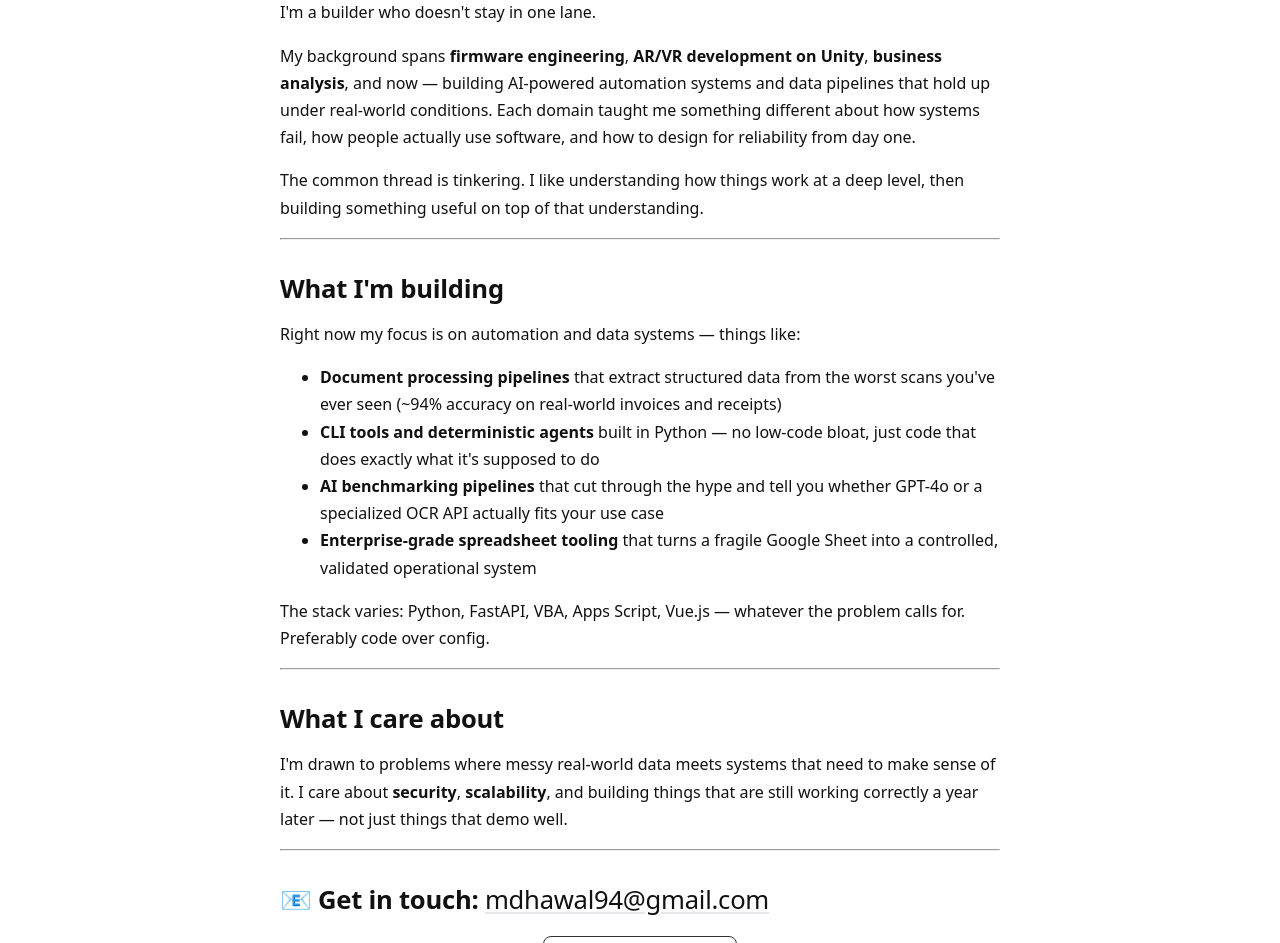
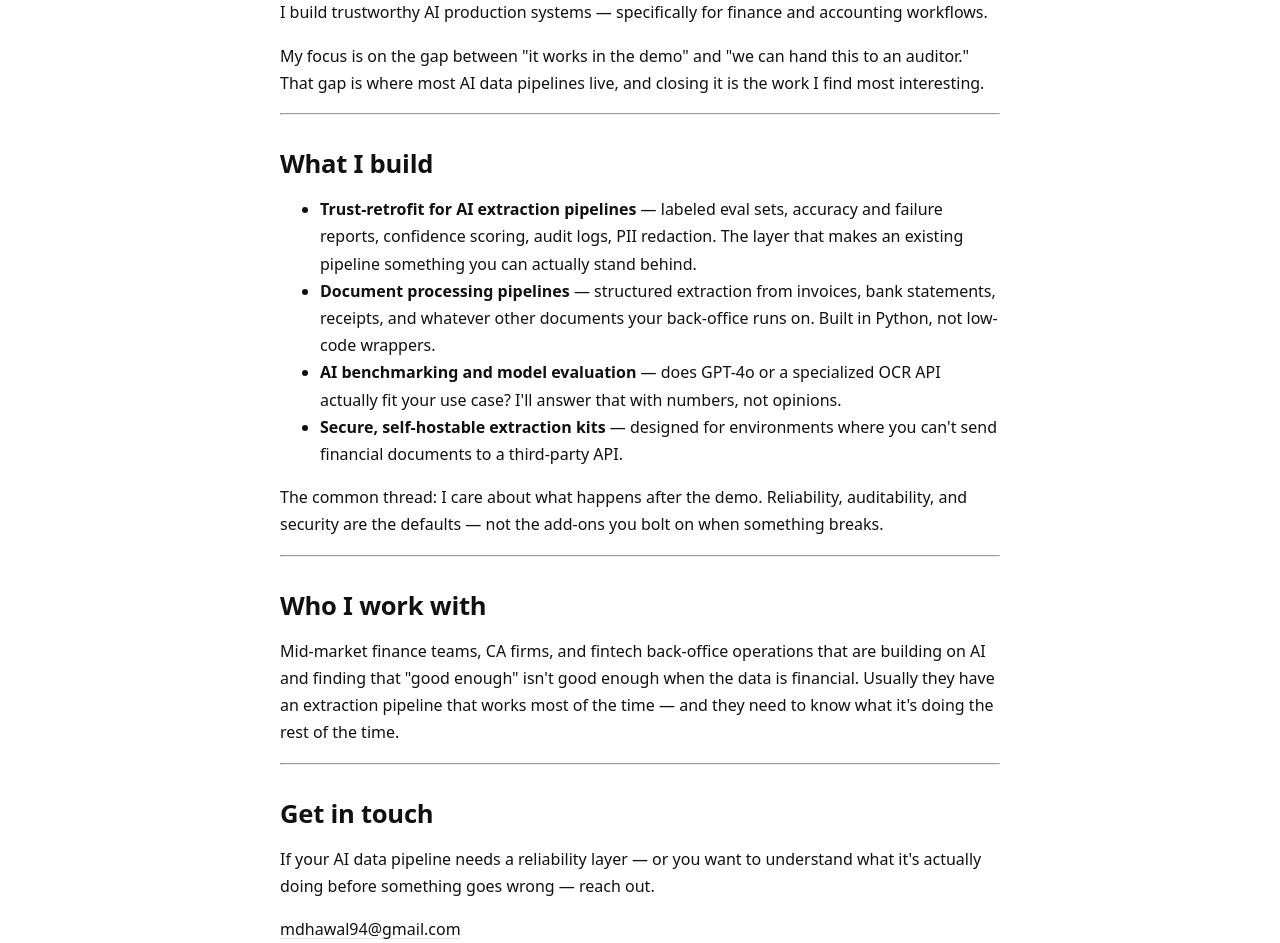
Before and after one commit to dave8172/dave8172-website, an Astro site in the folder frontend/: page /about in a window 1280 px wide. Shown: the part 142-1085 px from the top of the page. Built offline with nearby package versions, Linux system fonts and the light colour scheme; Astro itself is replaced by a stand-in of ours.

Commit message:
Reposition site around AI trust layer for finance workflows
Remove firmware/AR/VR references. New positioning: trustworthy AI data pipelines
for finance/accounting teams — accuracy reports, audit logs, confidence scoring,
PII redaction. Target: CA firms, fintech back-office, mid-market finance ops.

Co-Authored-By: Claude Sonnet 4.6 <noreply@anthropic.com>

```diff
--- a/frontend/src/pages/about.mdx
+++ b/frontend/src/pages/about.mdx
@@ -1,42 +1,43 @@
 ---
 layout: ../layouts/BaseLayout.astro
-title: About
+title: About — Dave
+description: I build trustworthy AI production systems for finance and accounting workflows — document extraction pipelines with accuracy reporting, audit logs, and confidence scoring.
 ---
 
 import Button from '../components/Button.astro';
 import RandomColor from '../components/RandomColor.astro';
 
-## Hi, I'm <RandomColor>Dave</RandomColor> 👋
+## Hi, I'm <RandomColor>Dave</RandomColor>
 
-I'm a builder who doesn't stay in one lane.
+I build trustworthy AI production systems — specifically for finance and accounting workflows.
 
-My background spans **firmware engineering**, **AR/VR development on Unity**, **business analysis**, and now — building AI-powered automation systems and data pipelines that hold up under real-world conditions. Each domain taught me something different about how systems fail, how people actually use software, and how to design for reliability from day one.
-
-The common thread is tinkering. I like understanding how things work at a deep level, then building something useful on top of that understanding.
+My focus is on the gap between "it works in the demo" and "we can hand this to an auditor." That gap is where most AI data pipelines live, and closing it is the work I find most interesting.
 
 ---
 
-## What I'm building
+## What I build
 
-Right now my focus is on automation and data systems — things like:
+- **Trust-retrofit for AI extraction pipelines** — labeled eval sets, accuracy and failure reports, confidence scoring, audit logs, PII redaction. The layer that makes an existing pipeline something you can actually stand behind.
+- **Document processing pipelines** — structured extraction from invoices, bank statements, receipts, and whatever other documents your back-office runs on. Built in Python, not low-code wrappers.
+- **AI benchmarking and model evaluation** — does GPT-4o or a specialized OCR API actually fit your use case? I'll answer that with numbers, not opinions.
+- **Secure, self-hostable extraction kits** — designed for environments where you can't send financial documents to a third-party API.
 
-- **Document processing pipelines** that extract structured data from the worst scans you've ever seen (~94% accuracy on real-world invoices and receipts)
-- **CLI tools and deterministic agents** built in Python — no low-code bloat, just code that does exactly what it's supposed to do
-- **AI benchmarking pipelines** that cut through the hype and tell you whether GPT-4o or a specialized OCR API actually fits your use case
-- **Enterprise-grade spreadsheet tooling** that turns a fragile Google Sheet into a controlled, validated operational system
-
-The stack varies: Python, FastAPI, VBA, Apps Script, Vue.js — whatever the problem calls for. Preferably code over config.
+The common thread: I care about what happens after the demo. Reliability, auditability, and security are the defaults — not the add-ons you bolt on when something breaks.
 
 ---
 
-## What I care about
+## Who I work with
 
-I'm drawn to problems where messy real-world data meets systems that need to make sense of it. I care about **security**, **scalability**, and building things that are still working correctly a year later — not just things that demo well.
+Mid-market finance teams, CA firms, and fintech back-office operations that are building on AI and finding that "good enough" isn't good enough when the data is financial. Usually they have an extraction pipeline that works most of the time — and they need to know what it's doing the rest of the time.
 
 ---
 
-## 📧 **Get in touch:** [mdhawal94@gmail.com](mailto:mdhawal94@gmail.com)
+## Get in touch
+
+If your AI data pipeline needs a reliability layer — or you want to understand what it's actually doing before something goes wrong — reach out.
+
+**[mdhawal94@gmail.com](mailto:mdhawal94@gmail.com)**
 
 <p style="text-align: center; margin-top: 1.25rem;">
-  <Button href="/projects">See my projects →</Button>
+  <Button href="/projects">See my work →</Button>
 </p>
--- a/frontend/src/pages/index.astro
+++ b/frontend/src/pages/index.astro
@@ -12,13 +12,13 @@ const featured = projects
   .sort((a, b) => b.data.date.getTime() - a.data.date.getTime());
 ---
 
-<BaseLayout title="Dave">
+<BaseLayout title="Dave — AI Data Pipelines You Can Trust" description="I build the reliability layer your AI data pipeline is missing — accuracy reports, audit logs, confidence scoring, and PII redaction for finance and accounting document workflows.">
   <section>
     <h1>
-      From <RandomColor>firmware</RandomColor> to AR/VR to <RandomColor>AI automation</RandomColor> — I build systems that are secure, scalable, and built to last.
+      I build <RandomColor>AI data pipelines</RandomColor> that finance teams can actually trust.
     </h1>
     <p>
-      I tinker across domains. Right now that means document processing pipelines, deterministic agents, and AI data systems — in Python, FastAPI, and whatever else the problem calls for.
+      Most extraction pipelines look fine in demos and quietly drift in production. I build the reliability layer on top: labeled eval sets, accuracy reports, confidence scoring, audit logs, and PII redaction — so you know exactly what your pipeline is doing, and you can prove it to anyone who asks.
     </p>
   </section>
 
```
Also changed, not shown: README.md.
